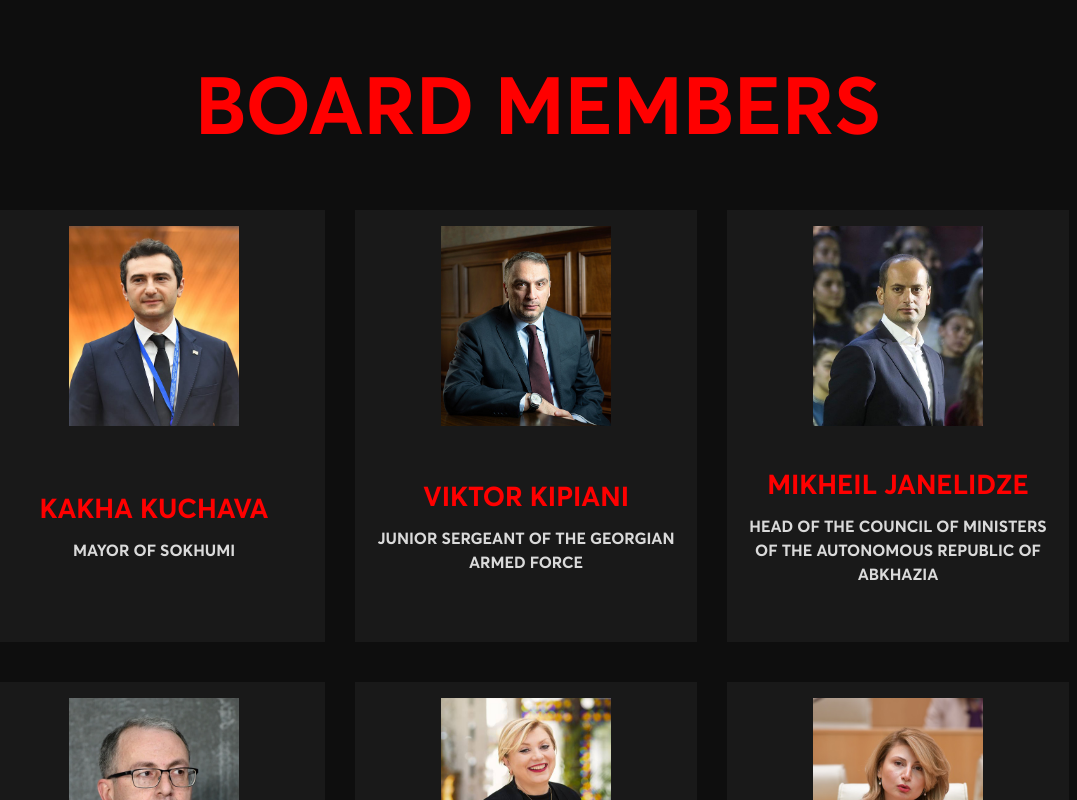
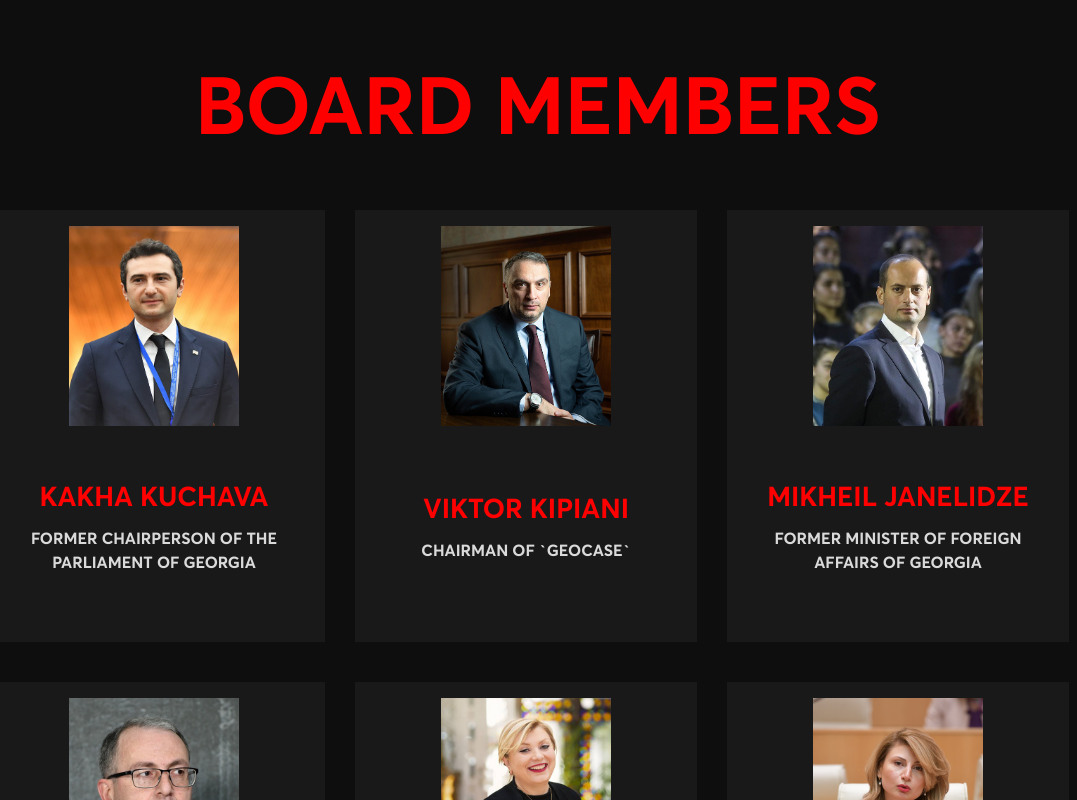
Before and after one commit to Nicolooo/georgia, a Next.js app: page /en/test in a window 1280 px wide. Shown: the whole page, without its empty margins (102-1179 px from the left). Built offline with nearby package versions, Linux system fonts and the light colour scheme.

Commit message:
Text Changes to the board test page nothing more

```diff
--- a/comp/Board/Grid.js
+++ b/comp/Board/Grid.js
@@ -6,15 +6,15 @@ const Ge = () =>{
         <div className="heroes-wrapper container-fluid">
         <h2 className='heroes-header'>BOARD MEMBERS</h2>
         <div className="container row">
-            <Card name="KAKHA KUCHAVA" title="MAYOR OF SOKHUMI" img={Board.photos.kuchava}/>
-            <Card name="VIKTOR KIPIANI" title="JUNIOR SERGEANT OF THE GEORGIAN ARMED FORCE" img={Board.photos.kipiani}/>
-            <Card name="MIKHEIL JANELIDZE" title="Head of the Council of Ministers of the Autonomous Republic of Abkhazia" img={Board.photos.janelidze}/>
-            <Card name="GIORGI BILANISHVILI" title="JUNIOR SERGEANT OF THE GEORGIAN ARMED FORCE" img={Board.photos.bilanishvili}/>
-            <Card name="TIKA RUKHADZE" title="MAJOR GENERAL OF THE GEORGIAN ARMED FORCES" img={Board.photos.rukhadze}/>
-            <Card name="ZURAB IARAJULI" title="SENIOR LEUTENANT OF THE GEORGIAN AIR FORCE" img={Board.photos.taliashvili}/>
-            <Card name="GIGI GIGIADZE" title="JUNIOR SERGEANT OF THE GEORGIAN ARMED FORCE" img={Board.photos.gigiadze}/>
-            <Card name="LASHA CHANTLADZE" title="MAJOR GENERAL OF THE GEORGIAN ARMED FORCES" img={Board.photos.chantladze}/>
-            <Card name="DAVID KLDIASHVILI" title="SENIOR LEUTENANT OF THE GEORGIAN AIR FORCE" img={Board.photos.kldi}/>
+            <Card name="KAKHA KUCHAVA" title="Former Chairperson of the Parliament of Georgia" img={Board.photos.kuchava}/>
+            <Card name="VIKTOR KIPIANI" title="Chairman of `Geocase`" img={Board.photos.kipiani}/>
+            <Card name="MIKHEIL JANELIDZE" title="Former Minister of Foreign Affairs of Georgia" img={Board.photos.janelidze}/>
+            <Card name="GIORGI BILANISHVILI" title="Researcher of Rondeli Foundation" img={Board.photos.bilanishvili}/>
+            <Card name="TIKA RUKHADZE" title="Director of the National Palace" img={Board.photos.rukhadze}/>
+            <Card name="ZURAB IARAJULI" title="First Deputy Chairperson of the Education and Science Committee of Parliament of Georgia" img={Board.photos.taliashvili}/>
+            <Card name="GIGI GIGIADZE" title="Senior Researcher of Economic Policy Research Centre" img={Board.photos.gigiadze}/>
+            <Card name="LASHA CHANTLADZE" title="Ph.D in History" img={Board.photos.chantladze}/>
+            <Card name="DAVID KLDIASHVILI" title="Lawyer" img={Board.photos.kldi}/>
         </div>
     </div>
     )
```
